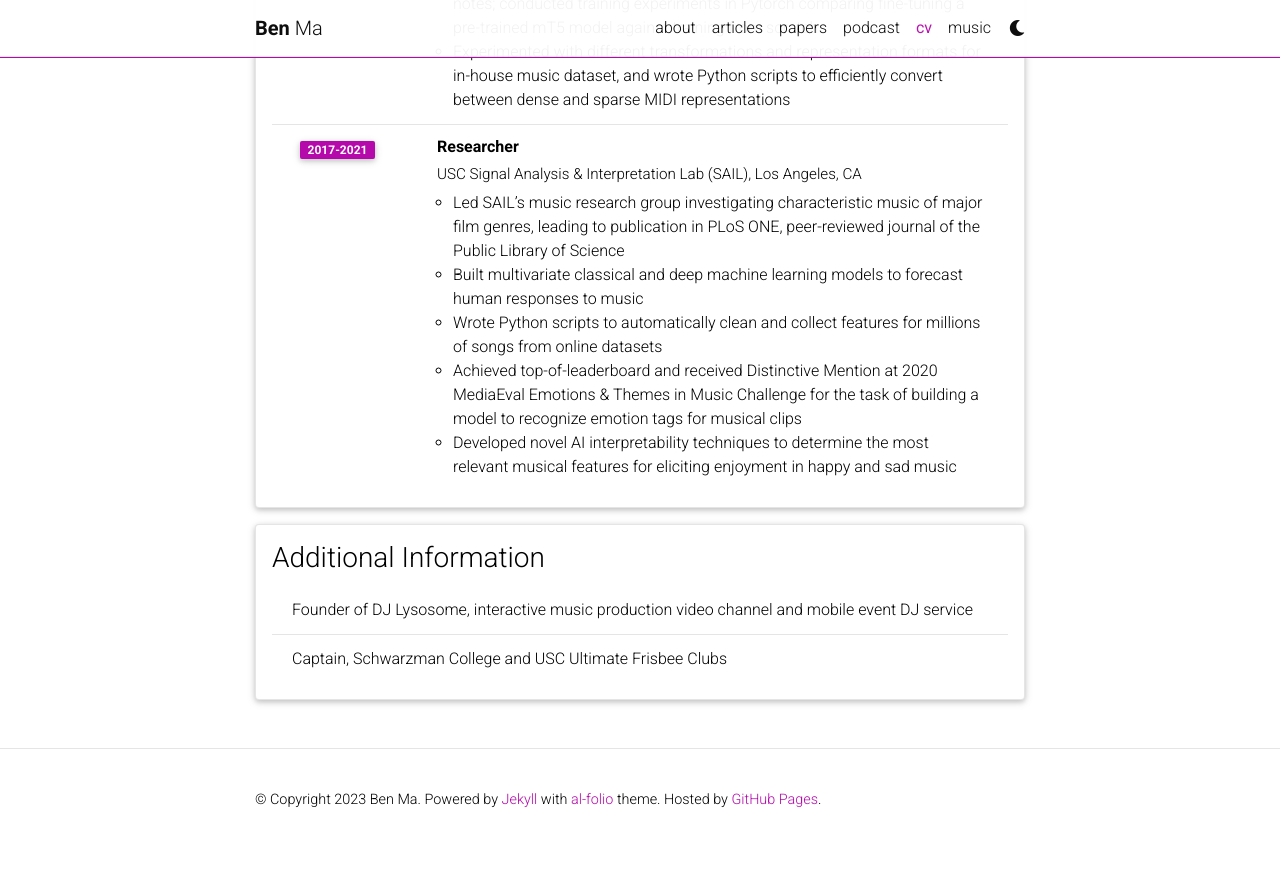
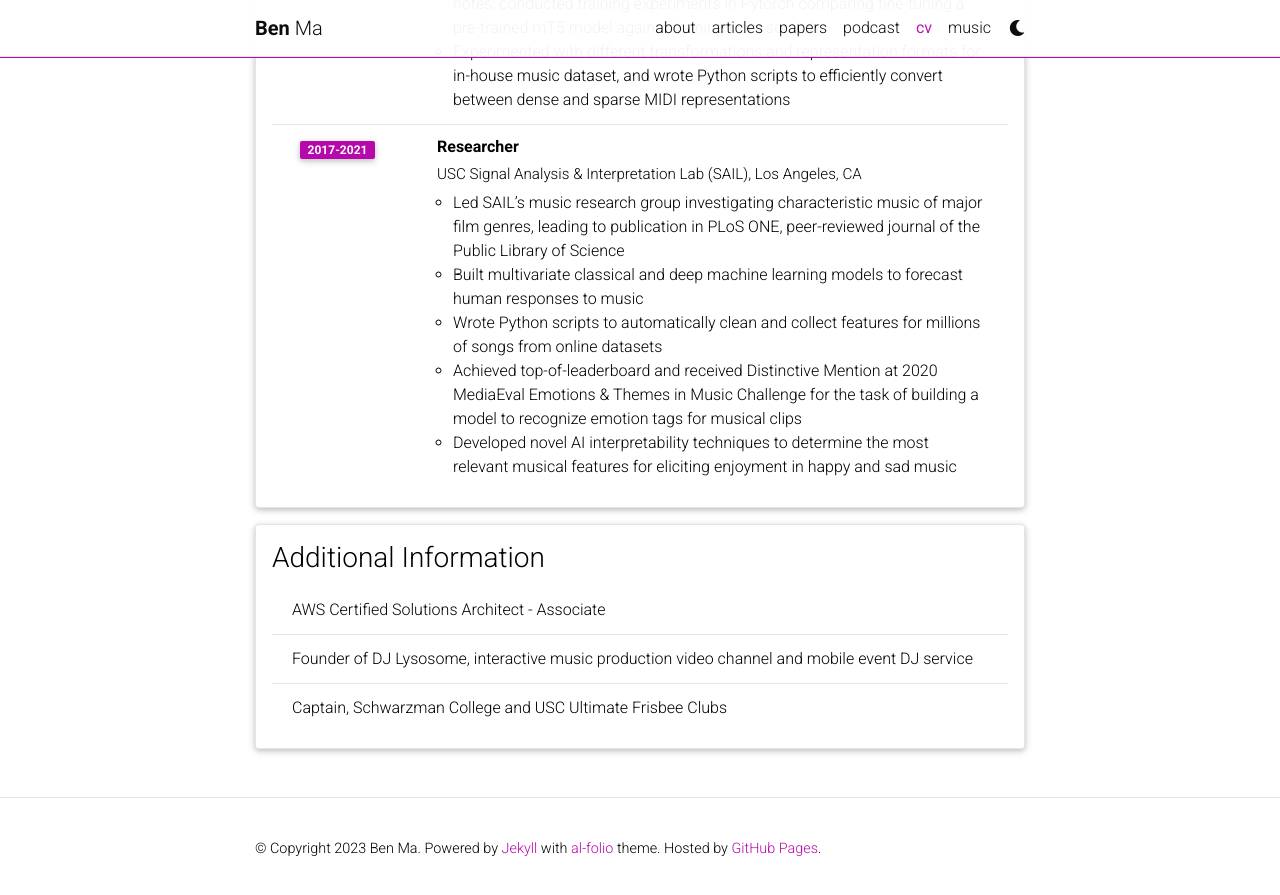
Before and after one commit to Lysosome/benjma.github.io, a Jekyll site: the page built from _pages/cv.md, in a window 1280 px wide and 900 px high, scrolled down 1578 px. Shown: the top 895 px of the window. Built offline with Jekyll 4.4.1, drawn with Linux system fonts in a browser that asks for light colours; comment, search, counter and statistics services are not loaded; a style sheet for code colours, icons or effects is not loaded; before the commit the page ends 2429 px from its top, so only the background shows below that; some of the changed lines change nothing that is shown.

Commit message:
Update CV with AWS Certification

```diff
--- a/_data/cv.yml
+++ b/_data/cv.yml
@@ -59,5 +59,6 @@
 - title: Additional Information
   type: list
   contents:
+    - AWS Certified Solutions Architect - Associate
     - Founder of DJ Lysosome, interactive music production video channel and mobile event DJ service
     - Captain, Schwarzman College and USC Ultimate Frisbee Clubs
--- a/_pages/cv.md
+++ b/_pages/cv.md
@@ -4,5 +4,5 @@ permalink: /cv/
 title: cv
 nav: true
 nav_order: 4
-cv_pdf: Ben_Ma_Technical_Resume_Nov_22.pdf
+cv_pdf: Ben_Ma_Technical_Resume_Jan_23.pdf
 ---
```
Also changed, not shown: 1 other file.
